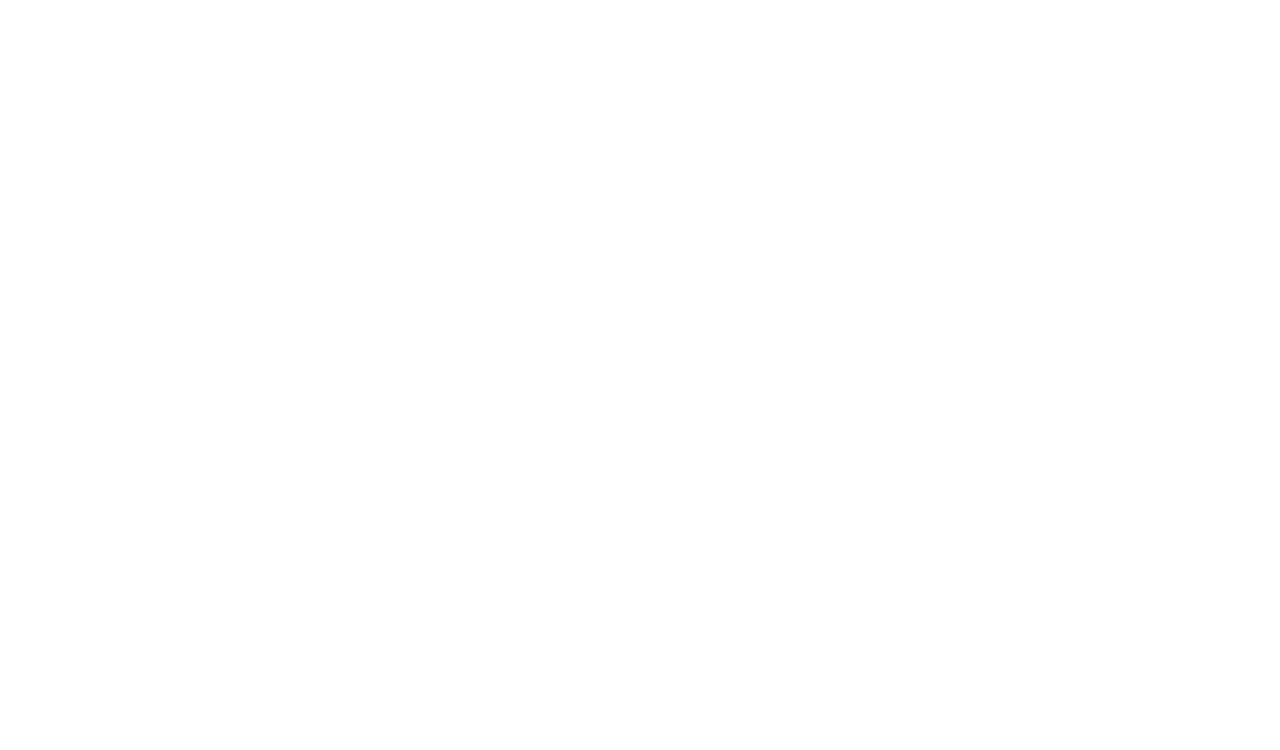
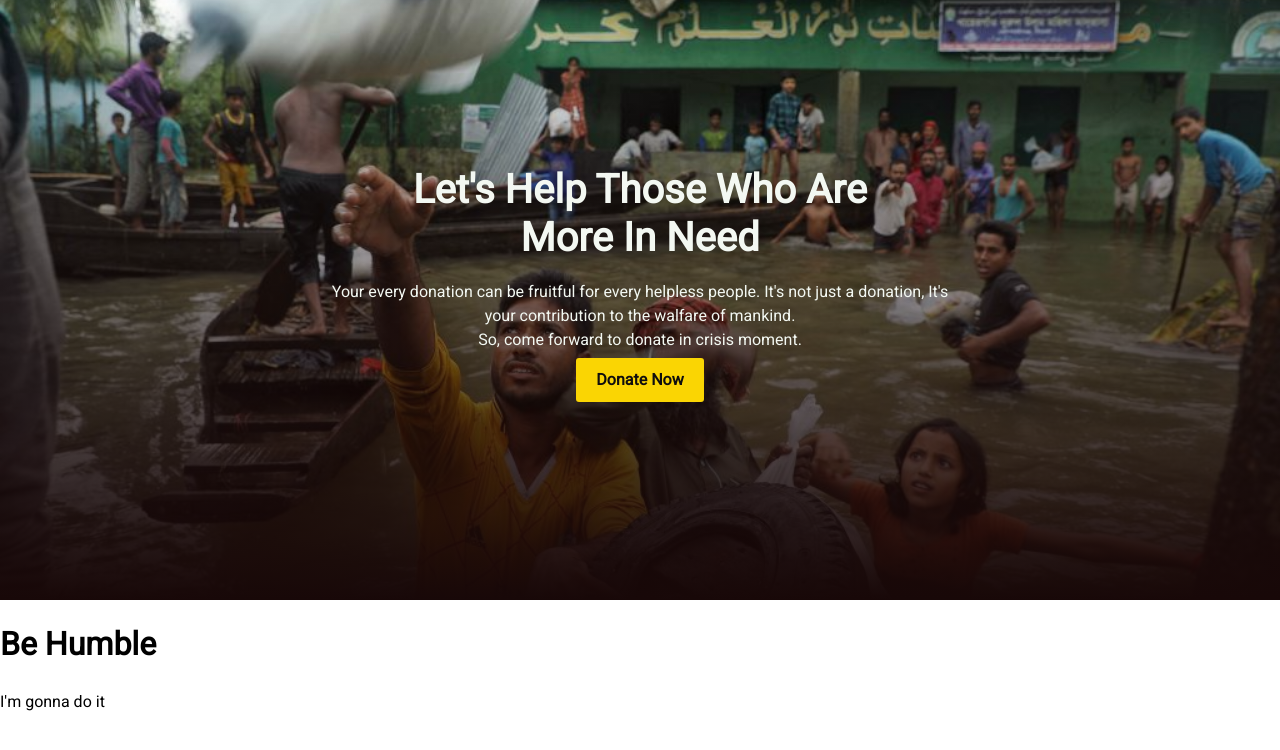
Before and after one commit to Emonmahmud52/donate-in-crisis-moment, a plain HTML site: page index.html in a window 1280 px wide. Drawn offline with Linux system fonts and the light colour scheme.

Commit message:
style added

```diff
--- a/index.html
+++ b/index.html
@@ -5,9 +5,26 @@
     <meta http-equiv="X-UA-Compatible" content="IE=edge">
     <meta name="viewport" content="width=device-width, initial-scale=1.0">
     <title>Donate in Crisis Moment</title>
+    <link rel="preconnect" href="https://fonts.googleapis.com">
+    <link rel="preconnect" href="https://fonts.gstatic.com" crossorigin>
+    <link href="https://fonts.googleapis.com/css2?family=Heebo&family=Poppins&display=swap" rel="stylesheet">
     <link rel="stylesheet" href="style.css">
 </head>
 <body>
+    <section class="top-banner">
+        <div class="fst">
+            <h1 class="heading1">Let's Help Those Who Are</h1>
+            <h1 class="heading1">More In Need</h1>
+            <p>Your every donation can be fruitful for every helpless people. It's not just a donation, It's your contribution to the walfare of mankind. <br> So, come forward to donate in crisis moment.</p>
+            <a class="dnt-button" target="_blank" href="#">Donate Now</a>
+        </div>
+    </section>
+    <section class="main-content">
 
+    </section>
+    <footer>
+        <h1>Be Humble</h1>
+        <p>I'm gonna do it</p>
+    </footer>
 </body>
 </html>
--- a/style.css
+++ b/style.css
@@ -0,0 +1,34 @@
+body{
+    margin: 0;
+    font-family: 'Heebo', sans-serif;
+}
+.fst{
+    text-align: center;
+    position: absolute;
+    top: 25%;
+    bottom: 25%;
+    left: 25%;
+    right: 25%;
+    color: rgb(243, 248, 242);
+}
+.heading1{
+    font-size: 40px;
+    line-height: 15px;
+}
+.dnt-button{
+    text-decoration: none;
+    padding: 10px 20px;
+    background-color: rgb(250, 213, 3);
+    color: rgb(15, 14, 14);
+    font-weight: 900;
+    border-radius: 3px;
+}
+.top-banner{
+    background-image: linear-gradient(rgba(151, 155, 155, 0), rgb(24, 8, 8)),url(images/1241411983.jpeg);
+    height: 600px;
+    background-position: center;
+    background-repeat: no-repeat;
+    background-size: cover;
+    position: relative;
+
+}
```
Also changed, not shown: icon/Frame-1.png (added), icon/food.png (added), icon/shelter.png (added), images/1241411983.jpeg (added), images/donation4.jpg (added), 1 other file.
